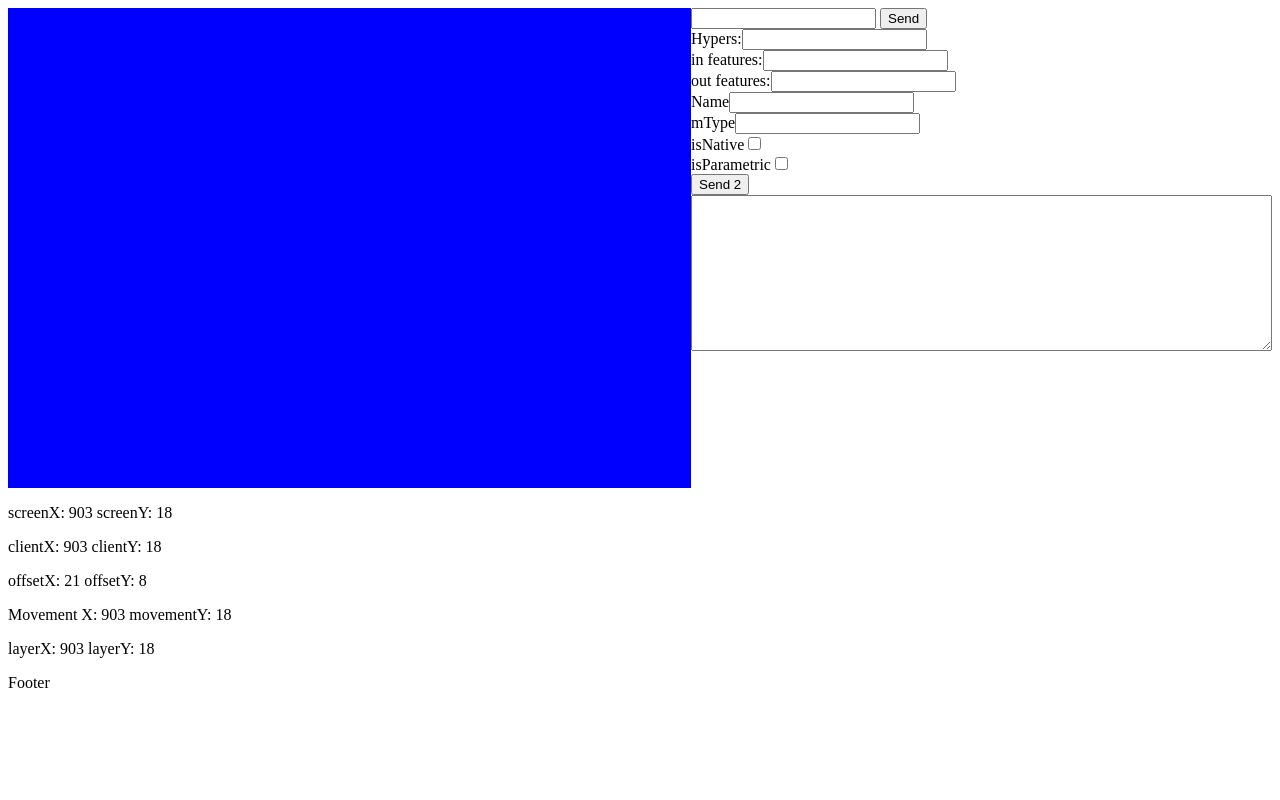
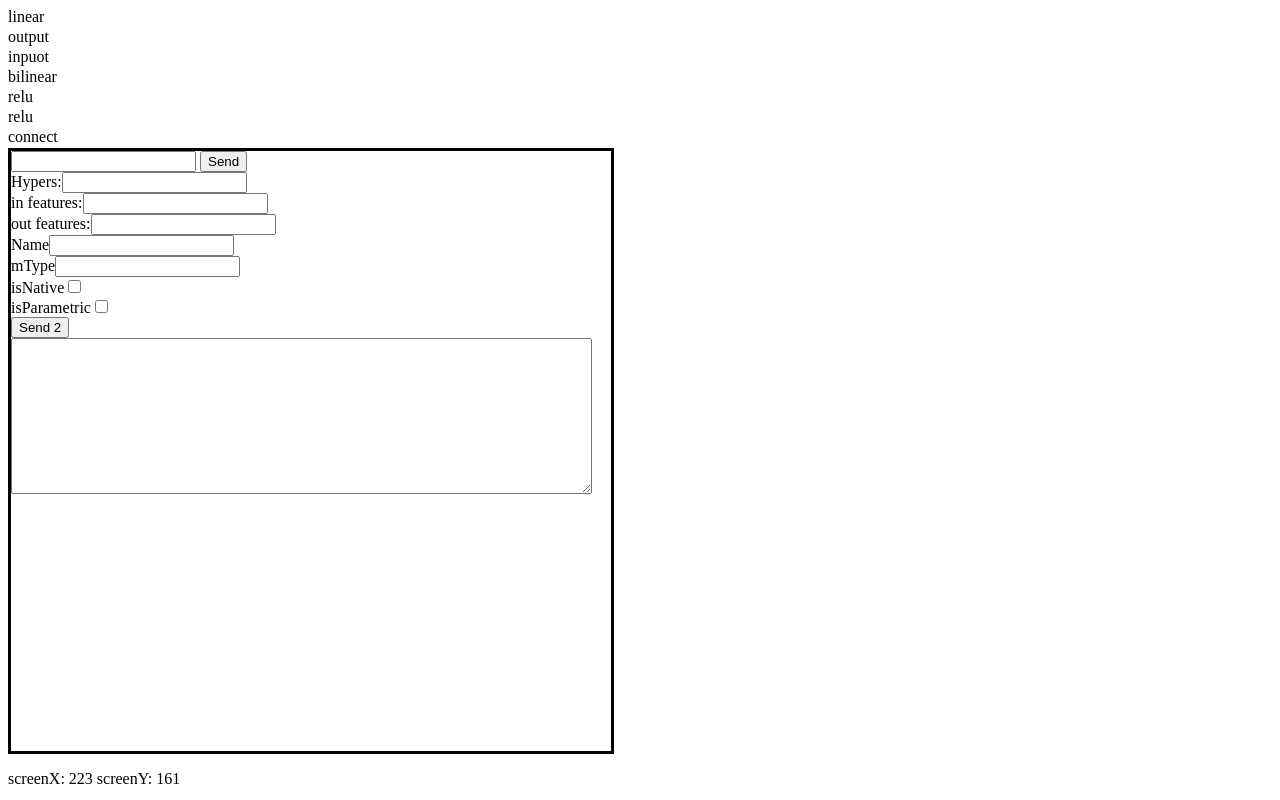
Before and after one commit to lhubbard01/VGCG, a plain HTML site: page src/pydev/src/index.html in a window 1280 px wide. Both pictures are taken after typing "Sample" into the empty fields and a click on the button "Send". Shown: the top 800 px of the page. Drawn offline with Linux system fonts and the light colour scheme; no server answers.

Commit message:
bug discovered in html drawer, now implementing new render

```diff
--- /dev/null
+++ b/src/pydev/src/drawing.js
@@ -0,0 +1,217 @@
+//GEOMETRIC PRIMITIVES
+
+
+var globalN = 1;
+var curr = 0;
+var drawablecb = genRect;
+
+class Line{
+  constructor(x1,y1,x2,y2){
+    this.pointA = new Point(x1,y1);
+    this.pointB = new Point(x2,y2);
+  }
+}
+class Rect{
+  constructor(x,y,size,color){
+    this.x = x;
+    this.y = y;
+    this.size = size;
+    this.color = color;
+
+    this.render = this.render.bind(this);
+  }
+  render(){
+
+    let divrect = document.createElement("div");
+
+    //divrect.jsname = this;
+    divrect.id = globalN;
+    divrect.innerHTML="hello";
+    divrect.style.border= "1px solid black";
+    globalN++;
+    divrect.style.position = "absolute";
+    divrect.style.left = this.x+"px";
+    divrect.style.top = this.y+"px";
+    divrect.style.width = this.size+"px";
+    divrect.style.height = this.size+"px";
+    divrect.style.zIndex = "-1";
+    divrect.style.background = this.color;
+    document.body.appendChild(divrect);
+  }
+}
+
+function genRect(ev){
+  var r = new Rect(ev.clientX, ev.clientY, 200, "red");
+  r.render();
+  LOG(r);
+}
+
+
+
+var x = genRect;
+LOG(x);
+
+
+
+class Point{
+  constructor(x,y){
+    this.x = x;
+    this.y = y;
+  }
+};
+
+
+var PointA = new Point(0,0);
+var PointB = new Point(100,100);
+var globalSearch = {};
+
+
+
+//CALLBACKS FOR CLICK HANDLING
+function declarecb(){
+}
+/*function connectcb (){
+  //It is assummed
+  //Point A and Point B will be initialized at loadtime, and will be viable for search
+  let nameA = search(PointA)
+  let nameB = search(PointB);
+  if (!nameA || !nameB){
+    LOG("modules not c=found for conneciton");
+  }
+  else{
+    //let connect = {In:{Name: nameA.Name, count: count}, Out:{Name:nameB.Name, count: count}};
+    send(connect);
+    LOG("sent " + JSON.stringify(connect))
+  }
+}
+*/
+
+//STATE MANAGEMENT
+function search(PointX){
+  globalSearch.get();
+}
+var p1 = 0;
+var p2 = 0;
+
+function connect(e,th){
+  if (!p1){
+    p1 = new Point(e.clientX, e.clientY);
+  }
+  else if (!p2){
+    p2 = new Point(e.clientX, e.clientY);
+    let out= new Line(p1.x, p1.y, p2.x, p2.y);
+
+
+
+    LOG(out);
+    p1 = null;
+    p2 = null;
+
+  return out;
+  }
+}
+function input(ev,th){
+  let data = {isParametric: "off", isNative: "off", mType: null, Name: "MainInput"};
+  return data;
+}
+
+
+function linear(ev,th){
+  let data = {isParametric: "on",
+  isNative: "on",
+  mType:"Linear",
+  Name: "A"};
+  return data;
+}
+
+function relu(ev,th){
+  let data = {isParametric: "off",
+  isNative:"on",
+  mType:"ReLU",
+  name: "relu1"
+  };
+  return data;
+}
+
+//DOM STATE MANAGEMENT
+function addField(object, text){
+  object.addTextNode(text);
+}
+
+function createDiv(fields){
+    var  divlocal = document.createElement("DIV");
+    //TODO add check for divlocal i.e. only add new popup if divlocal null
+    for (let i = 0; i < fields.length; ++i){
+      addField(divlocal,fields[i]);
+  }
+    LOG(divlocal);
+}
+
+function popUpDesc(){
+  var newPopup = new Rect(atClick.x, atClick.y, DEFAULT_SIZE, WHITE);
+  let maybeModule = search(atClick); //search global table of objects for a module at this location
+  if (maybeModule){
+    let fields = maybeModule.fields; // grab the associated fields
+    let out = createDiv(fields); //for consturction within createDiv, as a popup
+    body.appendChild(out);
+  }
+  else{
+    LOG("no module found at this location"); // could be more descriptive
+  }
+}
+var drawablecbN = "rect";
+var idToCB = {
+
+  "relu": relu,
+  "connect": connect,
+  "rect": genRect,
+  "bilinear": linear,
+  "linear": linear,
+  "input": input,
+};//setTimeout(300, ()=>{document.getElementsByTagName("NAV").item(0).addEventListener("click", (e));});//(t) => { varidToCB[drawablecbN](t);});});
+function drawClick(ev){
+  LOG(new String(ev), drawablecbN);
+  idToCB[drawablecbN](ev);
+}
+setTimeout(300, ()=>{document.body.addEventListener("click", idToCB[drawableN]);});
+
+
+function selection(t){
+  LOG("selection", t.id);
+
+  console.log(typeof(t.id));
+  drawablecbN = new String(t.id);
+  console.log(drawablecbN);
+
+
+
+  console.log(new String(idToCB));
+  console.log(new String(idToCB[t.id]));
+  console.log("drawable callback name", new String(drawablecbN), "drawable id selected", new String(t.id));
+  LOG(t, idToCB[t.id]);
+
+  //LOG(drawablecbN, idToCB[drawablecbN]);
+}
+
+async function LOG(){
+  var data_in = "";
+  for (let i = 0; i < arguments.length; i++)
+    data_in += " " + new String(arguments[i]);
+
+  console.log("logging", data_in);
+  const data = JSON.stringify({data: data_in});
+   const options = {
+     method: "POST",
+     headers : {"Content-Type":"application/json"},
+     body: data
+    };
+
+
+  console.log("options logging", JSON.stringify(options));
+  const res = await fetch("/api/logging", options)
+      .then(res => res.json())
+      .catch(err => console.error(err));
+  console.log("completed logging request");
+ };
+  /*fLOG(drawablecb);
+    drawable.removeEventListener("click", drawablecb);*/
--- a/src/pydev/src/index.html
+++ b/src/pydev/src/index.html
@@ -3,8 +3,13 @@
 <html>
 <head>
   <title>App 1</title>
-</head>
+  <style>
+  nav{height: 5%; width:100%;}
+div.module{ height: 20px; width: 20px; background: "yellow"; }
+</style>
+<script type="text/javascript" src="./drawing.js"></script>
 <script>
+var drawable = drawClick;
   function handleDrawClick(e){
     ctx.moveTo(0,0);
     ctx.lineTo(canvas.width, canvas.height, 0, 1);
@@ -19,11 +24,23 @@
     +"<p>layerX: "+e.layerX+" layerY: " + e.layerY + "</p>";
   }
 </script>
+</head>
 <body>
-<div id="content" style="display: grid; grid-template-columns: 8fr 3fr; gap: 0px;">
-  <div id="drawCont" style=" height: 480px; background: blue" >
+<nav>
+  <div class="module" id="linear" onclick="selection(this);">linear</div>
+  <div class="module" id="output" onclick="selection(this);">output</div>
+  <div class="module" id="input" onclick="selection(this);">inpuot</div>
+  <div class="module" id="bilinear" onclick ="selection(this);">bilinear</div>
+  <div class="module" id="relu" onclick="selection(this);">relu</div>
+  <div class="module" id="rect" onclick="selection(this);">relu</div>
+  <div class="module" id="connect" onclick="selection(this);">connect</div>
+</nav>
+<div id="content" style="/*display: grid; grid-template-columns: 8fr 3fr; gap: 0px;*/">
+  <div id="drawable" style="height: 600px; width: 600px; border: 3px solid black; " onclick="drawable(event);">
+  <!--<div id="drawCont" style=" height: 480px; background: blue" >
   <canvas style="width: 100%; height: 100%" id="drawable" onmousemove="MousePosDebugger(event)">Drawable</canvas>
-  </div>
+  </div> -->
+  <aside style="right:float">
   <div id="right-sb" style="background: white;" onmousemove="MousePosDebugger(event)">
     <form id="formupdate" action="/api/update"  method="POST" target="_blank">
       <input id="msg-input" />
@@ -32,12 +49,13 @@
 
     <form id="formmodel" action="/api/model"  method="POST" target="_blank" >
       <label for="hyper-param">Hypers:</label><input id="model-input" name="hyperp" /> <br>
-      <label for="inbounds">in features:</label><input id="in-features" name="infeatures" /> <br>
-      <label for="outbounds">out features:</label><input id="out-features" name="outfeatures" /> <br>
-      <label for="Name">Name</label><input id="Name" name="Name"/><br>
-      <label for="m-type">mType</label><input id="mtype" name="mType"/><br>
-      <label for="is-native">isNative</label><input id="isnative" name="isNative" type="checkbox"/><br>
+      <label    for="inbounds">in features:</label><input id="in-features" name="infeatures" /> <br>
+      <label   for="outbounds">out features:</label><input id="out-features" name="outfeatures" /> <br>
+      <label        for="Name">Name</label><input id="Name" name="Name"/><br>
+      <label      for="m-type">mType</label><input id="mtype" name="mType"/><br>
+      <label   for="is-native">isNative</label><input id="isnative" name="isNative" type="checkbox"/><br>
     <label for="is-parametric">isParametric</label><input id="isparametric" name="isParametric" type="checkbox"/><br>
+
     <button id="send" onclick="handleSendLayer(event)">Send 2</button>
   </form>
 
@@ -49,6 +67,8 @@
 
 
   </div>
+  </aside>
+</div>
 </div>
 </body>
 
@@ -57,13 +77,13 @@
 
 <script>
   let history = [];
-  var canvas = document.getElementById("drawable");
+  //var canvas = document.getElementById("drawable");
 
-  var ctx = canvas.getContext("2d");
+  //var ctx = canvas.getContext("2d");
 
 
-  console.log(canvas);
-  console.log(ctx);
+  //console.log(canvas);
+  //console.log(ctx);
 
   let msg_input = document.getElementById("msg-input");
   let model_input = document.getElementById("model-input");
@@ -72,62 +92,94 @@
   var outcome_box = document.getElementById("outcome");
   var draw = document.getElementById("drawable");
 
-  async function handlePyMessageWrite(e){
+  async function handlePyMessageWrite(e)
+  {
     let value_bfr = outcome_box.value;
+    console.log(e);
 
-    console.log(e);
     const data = JSON.stringify({data: e, route: "pyexec"});
     console.log(data);
+
     const options = {
               method : "POST",
               headers:  {"Content-Type":"application/json"},
               body: data
-        };
+    };
+
+
     const res = await fetch("/api/update", options)
       .then(res => res.json())
       .catch(err => console.error(err));
 
-    console.log(options);
     outcome_box.value = res.msg + "\n" + value_bfr;
 
     h = document.body
     b = document.getElementById("content");
+
     new_p = document.createElement("p")
     new_p.appendChild(document.createTextNode(res.msg));
-    //appendHtml(document.html, res.msg);
 
     b.appendChild(new_p)
   }
 
   function update_send(e) {
     e.preventDefault();
+
     let text_data = msg_input.value;
+    handlePyMessageWrite(text_data);
+
     msg_input.value = "";
-    handlePyMessageWrite(text_data);
   }
+
+
   form_update.addEventListener("submit", update_send);
   //draw.on_click = handleDrawClick
 
 
-  async function handleSendLayer(e){
+
+
+  async function handleSendLayer(e)
+  {
       let model_input = document.getElementById("model-input");
-      let value_bfr = outcome_box.value;
+      let value_bufr  = outcome_box.value;
+
       alert (JSON.stringify(e));
+
       const data = JSON.stringify({data:e, route: "model"});
-      if (e.isTrusted == true)
+
+      if (e.isTrusted)
         return 1;
+
       const options = {
         method : "POST",
         headers: {"Content-Type":"application/json"},
-        body:data};
-      const res = await fetch("/api/model", options).then(res => res.json()).catch(err =>console.error(err));
+        body:data
+
+      };
+
+
+      const res = await fetch("/api/model", options)
+                        .then(res => res.json())
+                        .catch(err =>console.error(err));
 
       outcome_box.value = res.msg + "\n" + value_bfr;
 
   }
-  form_model.addEventListener("submit", e => {
+
+
+  form_model.addEventListener("submit",
+  e => {
     e.preventDefault();
-    let text_data = {hyperp: JSON.stringify(JSON.parse("{"+model_input.value+"}")), isParametric: true ? isparametric.value == "on" : false, isNative: true? isnative.value == "on": false , mType: mtype.value, Name: Name.value};
+
+    let text_data = {
+      hyperp: JSON.stringify(JSON.parse("{"+model_input.value+"}")),
+      isParametric: true ? isparametric.value == "on" : false,
+      isNative:     true ? isnative.value == "on": false ,
+      mType:        mtype.value,
+      Name:         Name.value
+    };
+
+
     model_input.value = "";
     handleSendLayer(text_data);
   });
@@ -136,5 +188,6 @@
       e.preventDefault();
       handleUpdate("show()");
     });*/
+  //drawable.addEventListener("click", genRect);
 </script>
 </html>
```
